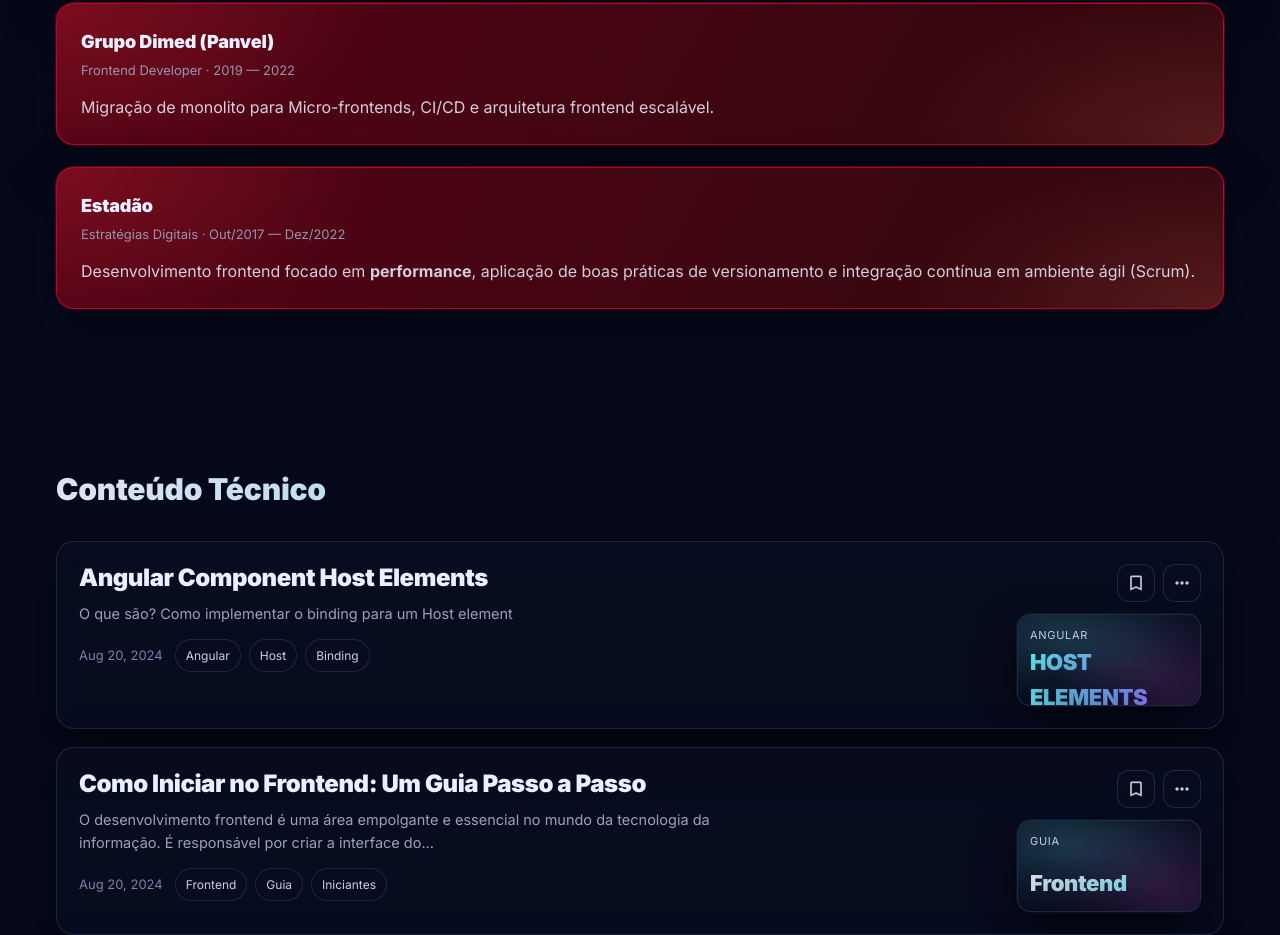
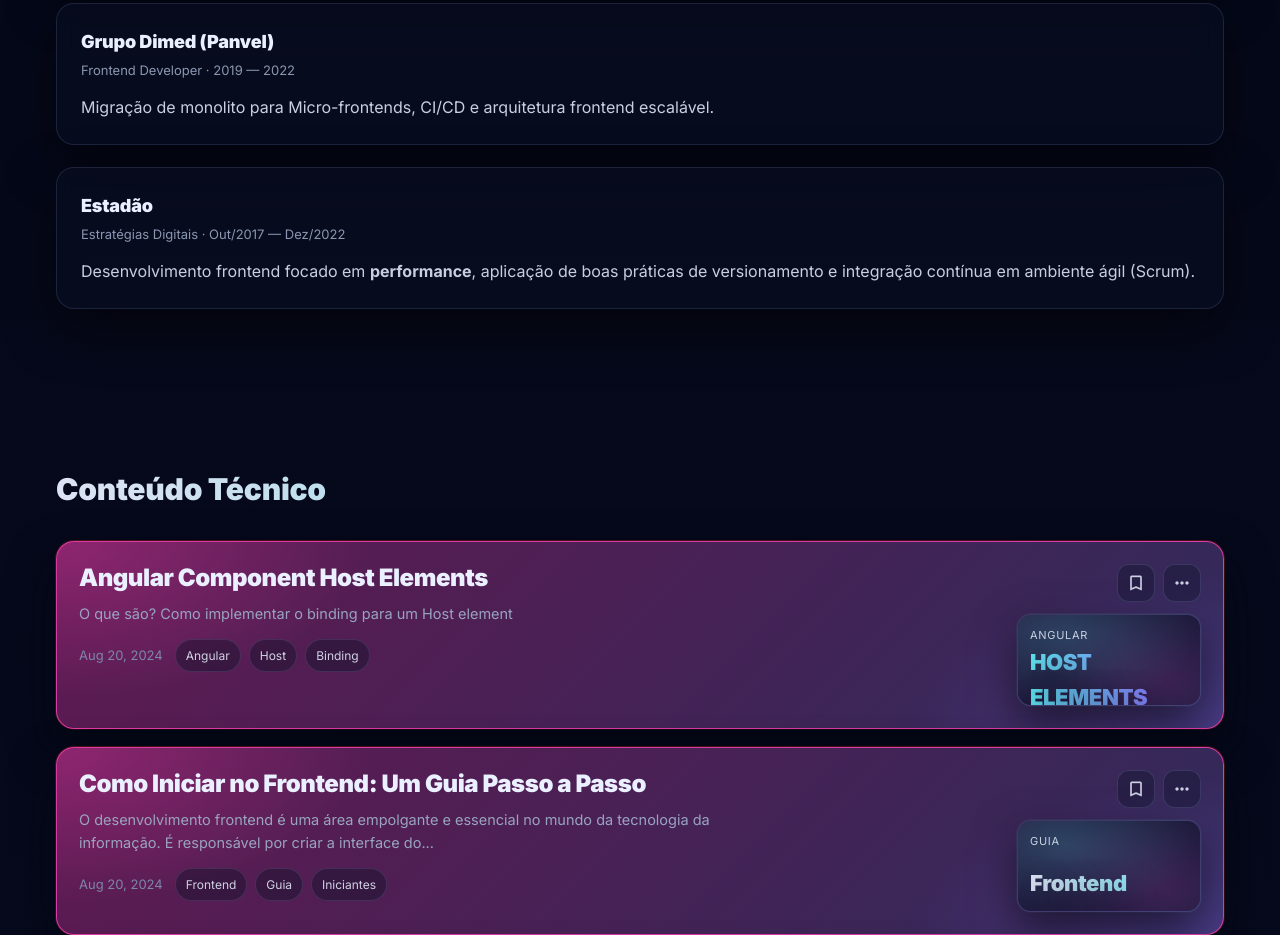
Before and after one commit to danielengdev/danielengdev.github.io, a plain HTML site: page index.html in a window 1280 px wide. Shown: the part 1431-2366 px from the top of the page. Drawn offline with Linux system fonts and the light colour scheme.

Commit message:
refactor job card styles in CSS to update background gradients and shadows for a more modern look

```diff
--- a/style.css
+++ b/style.css
@@ -302,16 +302,12 @@
 }
 
 .job {
-  background:
-    linear-gradient(120deg, rgba(221, 0, 49, 0.32), rgba(185, 28, 28, 0.14)),
-    radial-gradient(520px 260px at 0% 0%, rgba(239, 68, 68, 0.25), transparent 60%),
-    radial-gradient(520px 260px at 100% 100%, rgba(248, 113, 113, 0.20), transparent 60%),
-    rgba(24, 5, 10, 0.96);
-  border: 1px solid rgba(221, 0, 49, 0.78);
+  background: rgba(10, 16, 36, 0.55);
+  border: 1px solid rgba(160, 190, 255, 0.14);
   border-radius: var(--radius-lg);
   padding: 24px;
   backdrop-filter: blur(12px);
-  box-shadow: 0 22px 46px rgba(3, 7, 18, 0.9), 0 0 0 1px rgba(127, 29, 29, 0.6);
+  box-shadow: var(--shadow);
   position: relative;
   overflow: hidden;
   transform: translateZ(0);
@@ -321,7 +317,7 @@
   content: "";
   position: absolute;
   inset: -2px;
-  background: linear-gradient(135deg, rgba(221, 0, 49, 0.75), transparent 40%, rgba(248, 113, 113, 0.55));
+  background: linear-gradient(135deg, rgba(102, 243, 255, 0.14), transparent 40%, rgba(255, 79, 216, 0.12));
   opacity: 0;
   transition: opacity 220ms ease;
 }
@@ -389,10 +385,14 @@
   gap: 22px;
   padding: 22px;
   border-radius: var(--radius-lg);
-  background: rgba(10, 16, 36, 0.55);
-  border: 1px solid rgba(160, 190, 255, 0.14);
+  background:
+    linear-gradient(135deg, rgba(244, 63, 175, 0.35), rgba(129, 140, 248, 0.28)),
+    radial-gradient(520px 260px at 0% 0%, rgba(244, 63, 175, 0.32), transparent 60%),
+    radial-gradient(520px 260px at 100% 100%, rgba(139, 92, 246, 0.28), transparent 60%),
+    rgba(17, 6, 32, 0.96);
+  border: 1px solid rgba(244, 63, 175, 0.85);
   backdrop-filter: blur(12px);
-  box-shadow: var(--shadow);
+  box-shadow: 0 22px 46px rgba(3, 7, 18, 0.9), 0 0 0 1px rgba(127, 29, 29, 0.6);
   cursor: default;
   transition: transform 180ms ease, border-color 180ms ease, box-shadow 180ms ease, background 180ms ease;
   position: relative;
@@ -403,7 +403,7 @@
   content: "";
   position: absolute;
   inset: -1px;
-  background: linear-gradient(135deg, rgba(102, 243, 255, 0.14), transparent 40%, rgba(255, 79, 216, 0.12));
+  background: linear-gradient(135deg, rgba(244, 63, 175, 0.9), transparent 40%, rgba(139, 92, 246, 0.7));
   opacity: 0;
   transition: opacity 220ms ease;
 }
```
